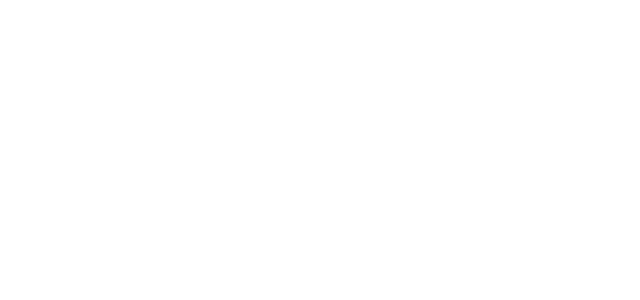
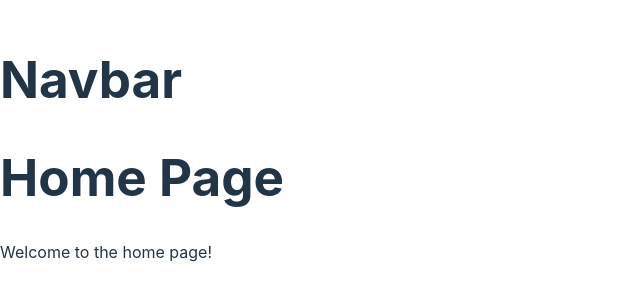
Before and after one commit to codefiti/portfolio, a React (Vite) app: page / in a window 1280 px wide. Shown: the part 256-556 px from the top of the page, without its empty margins (0-640 px from the left). Built offline with nearby package versions, Linux system fonts and the light colour scheme.

Commit message:
Configured Routes and simple pages

```diff
--- a/package.json
+++ b/package.json
@@ -10,9 +10,12 @@
     "preview": "vite preview"
   },
   "dependencies": {
+    "localforage": "^1.10.0",
+    "match-sorter": "^6.3.1",
     "react": "^18.2.0",
     "react-dom": "^18.2.0",
-    "react-router-dom": "^6.16.0"
+    "react-router-dom": "^6.16.0",
+    "sort-by": "^1.2.0"
   },
   "devDependencies": {
     "@types/react": "^18.2.15",
--- a/src/App.jsx
+++ b/src/App.jsx
@@ -1,10 +1,34 @@
-import './App.css'
+import {
+    BrowserRouter as Router,
+    Routes,
+    Route,
+    Link
+} from 'react-router-dom';
+
+// Your components
+import Home from './components/Home';
+import About from './components/AboutUs';
+import ContactUs from "./components/ContactUs.jsx";
+import Navbar from "./components/Navbar.jsx";
 
 function App() {
-  return (
-    <>
-    </>
-  )
+    return (
+        <Router>
+            <div>
+                {/* Navigation */}
+                <nav>
+                    <Navbar bg="light" expand="lg" />
+                </nav>
+
+                <Routes>
+                    <Route path="/about" element={<About />} />
+                    <Route path="/dashboard" element={<ContactUs />} />
+                    <Route path="/" element={<Home />} />
+                </Routes>
+            </div>
+        </Router>
+    );
 }
 
-export default App
+
+export default App;
--- /dev/null
+++ b/src/components/AboutUs.jsx
@@ -0,0 +1,10 @@
+const AboutUs = () => {
+    return (
+        <div>
+            <h1>About Us</h1>
+            <p>We are a company that values our customers.</p>
+        </div>
+    );
+}
+
+export default AboutUs;
--- /dev/null
+++ b/src/components/ContactUs.jsx
@@ -0,0 +1,10 @@
+const ContactUs = () => {
+    return (
+        <div>
+            <h1>Contact Us</h1>
+            <p>Get in touch with us!</p>
+        </div>
+    );
+}
+
+export default ContactUs;
--- /dev/null
+++ b/src/components/Home.jsx
@@ -0,0 +1,10 @@
+const Home = () => {
+    return (
+        <div>
+            <h1>Home Page</h1>
+            <p>Welcome to the home page!</p>
+        </div>
+    );
+}
+
+export default Home;
--- /dev/null
+++ b/src/components/Navbar.jsx
@@ -0,0 +1,11 @@
+const Navbar = () => {
+
+    return(
+        <div>
+            <h1>Navbar</h1>
+
+        </div>
+    )
+}
+
+export default Navbar;
```
Also changed, not shown: 1 other file (tests, documents, lock files or other folders).
